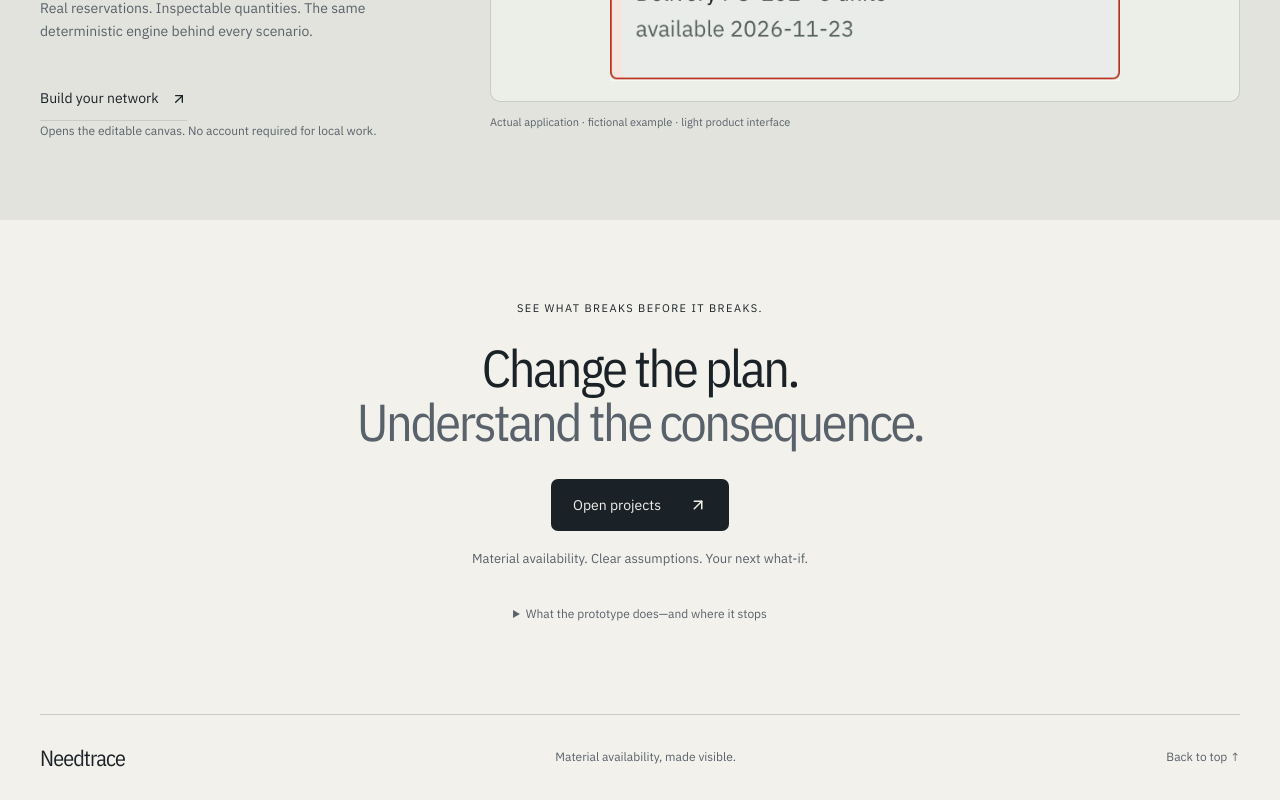
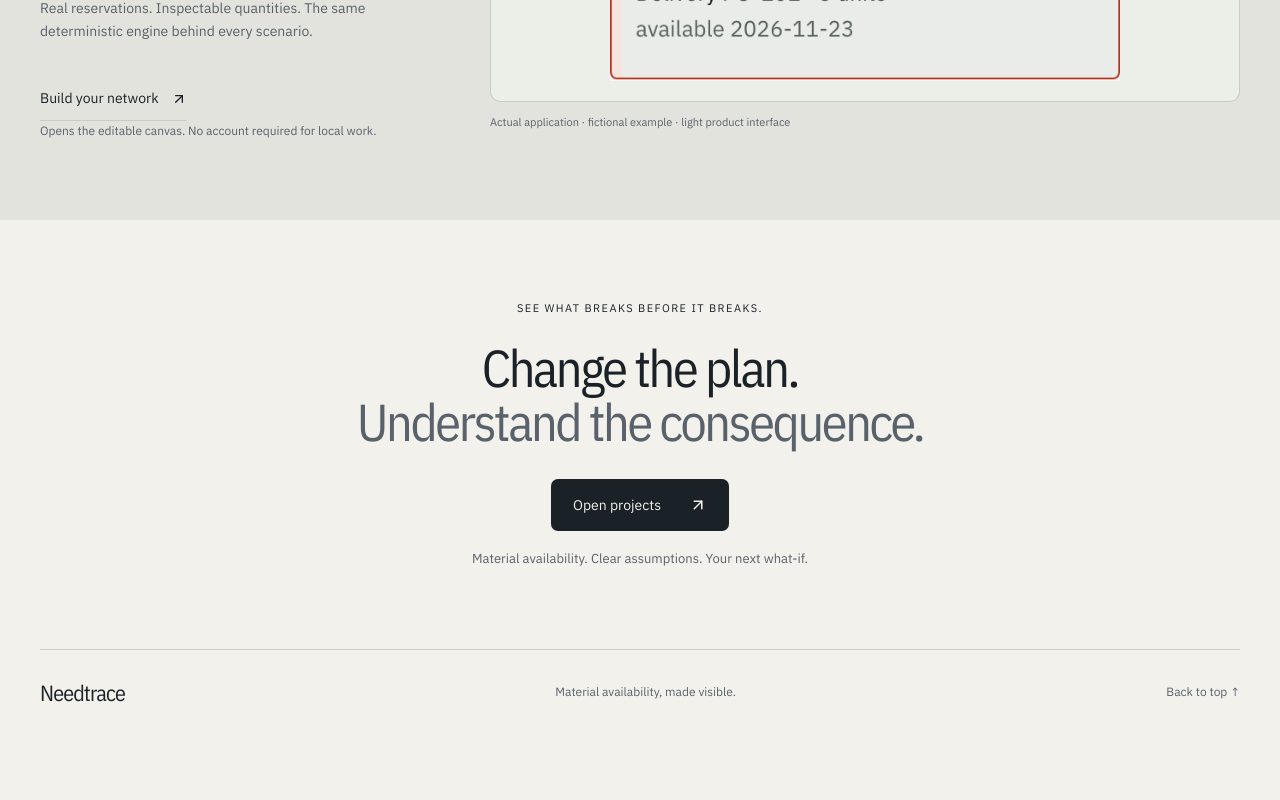
Before and after one commit to Tasty-Kiwi/unfair-wknd-26, a React (Vite) app: page / in a window 1280 px wide. Shown: the part 1497-2297 px from the top of the page. After the commit the page ends 2232 px from the top, so only its background shows below. Built offline with nearby package versions, Linux system fonts and the light colour scheme.

Commit message:
Remove prototype boundary notes from landing page

```diff
--- a/src/landing/LandingPage.tsx
+++ b/src/landing/LandingPage.tsx
@@ -426,21 +426,6 @@ export default function LandingPage() {
           <p className="lp-close-note">
             Material availability. Clear assumptions. Your next what-if.
           </p>
-          <details className="lp-boundaries">
-            <summary>What the prototype does—and where it stops</summary>
-            <p>
-              Deterministic material allocation and scenario comparisons.
-              Factory capacity, costs, supplier confirmation and exact shipment
-              predictions are outside the model. Simulated recoveries do not
-              place orders.
-            </p>
-            <p>
-              Builder workspaces save in this browser; export JSON for a
-              portable copy. CSV/JSON imports in the original simulator are
-              session-only and clear on refresh. Neither is uploaded to a
-              server. No customer validation or measured savings are claimed.
-            </p>
-          </details>
         </section>
       </main>
       <footer className="lp-footer lp-wrap">
--- a/src/landing/landing.css
+++ b/src/landing/landing.css
@@ -630,18 +630,6 @@
   color: var(--muted);
   margin-top: 18px;
 }
-.lp-page .lp-boundaries {
-  font-size: 12px;
-  color: var(--muted);
-  max-width: 680px;
-  margin: 35px auto 0;
-}
-.lp-page .lp-boundaries p {
-  text-align: left;
-  font-size: 13px;
-  line-height: 1.65;
-  margin-top: 12px;
-}
 .lp-page .lp-footer {
   display: flex;
   justify-content: space-between;
```
